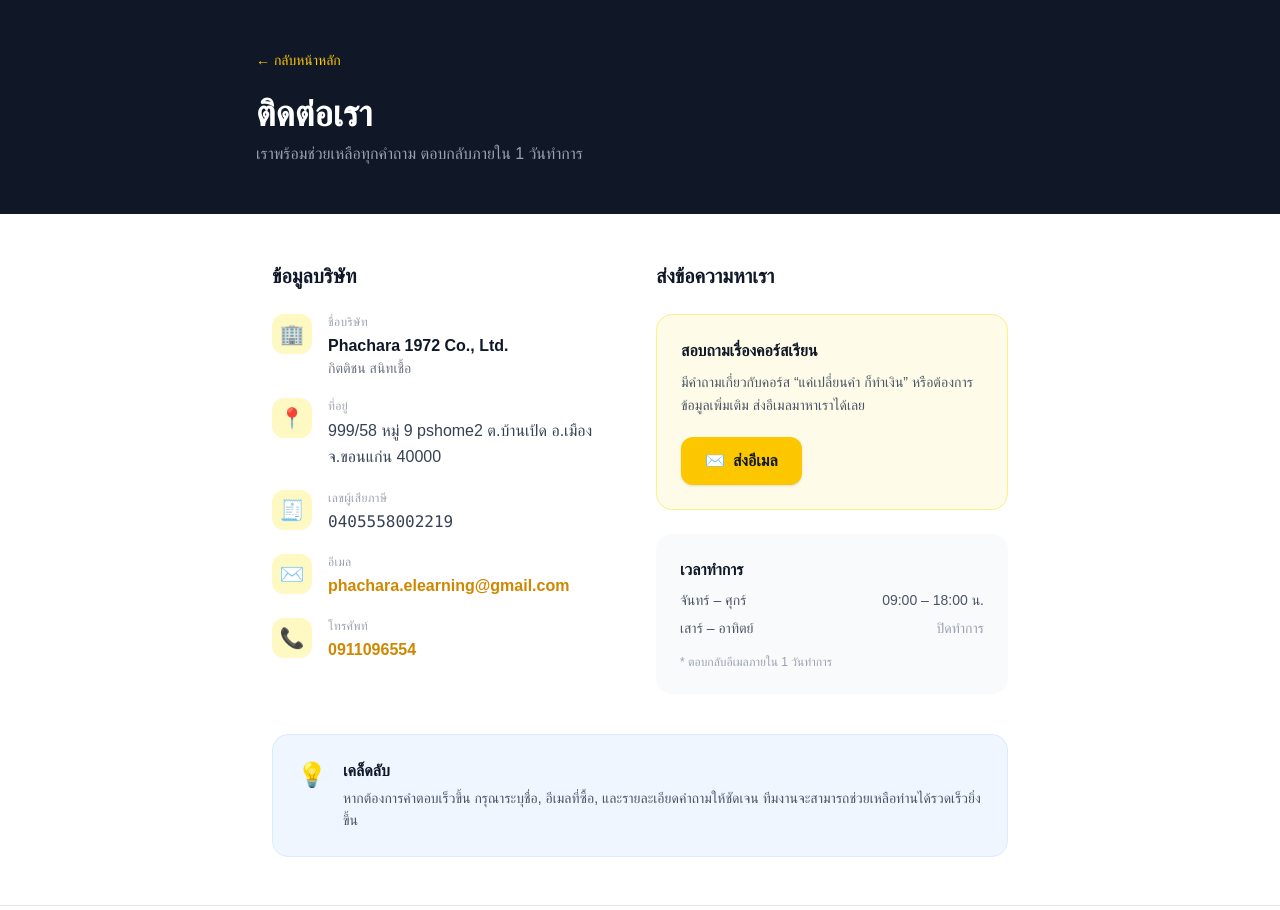
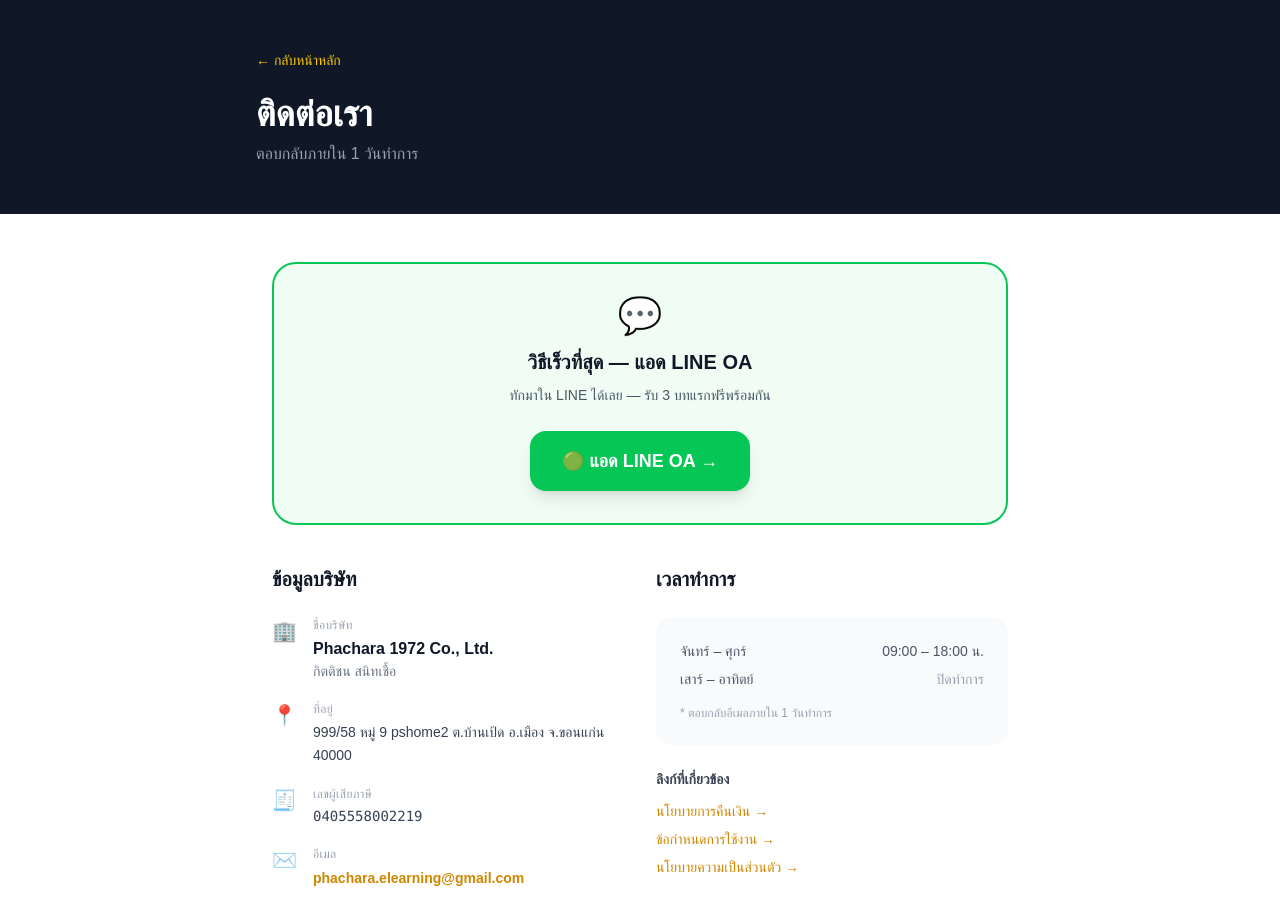
Before and after one commit to kittichon-git/phachara-landing, a Next.js app: page /contact in a window 1280 px wide. Shown: the top 910 px of the page. Built offline with nearby package versions, Linux system fonts and the light colour scheme.

Commit message:
feat(B14): contact page — LINE-first with OA link + business info

```diff
--- a/app/contact/page.tsx
+++ b/app/contact/page.tsx
@@ -1,18 +1,17 @@
 import type { Metadata } from 'next'
-import { BUSINESS, COURSE } from '@/lib/constants'
+import { BUSINESS } from '@/lib/constants'
+import { lineUrl } from '@/lib/constants'
+import Footer from '@/components/Footer'
 
 export const metadata: Metadata = {
   title: 'ติดต่อเรา | phachara.com',
-  description: 'ติดต่อทีมงาน phachara.com สำหรับคำถามเกี่ยวกับคอร์สเรียนหรือบริการต่างๆ',
+  description: 'ติดต่อทีมงาน phachara.com — แอด LINE เพื่อรับ 3 บทแรกฟรี หรืออีเมลหาเราได้ตลอด',
   alternates: { canonical: 'https://phachara.com/contact' },
 }
 
 export default function ContactPage() {
-  const subject = encodeURIComponent(`สอบถามข้อมูลคอร์ส ${COURSE.title}`)
-  const href = `mailto:${BUSINESS.email}?subject=${subject}`
-
   return (
-    <div className="min-h-screen bg-white">
+    <div className="min-h-screen bg-white flex flex-col">
       {/* Header */}
       <header className="bg-gray-900 text-white py-12 px-4">
         <div className="max-w-3xl mx-auto">
@@ -20,77 +19,74 @@ export default function ContactPage() {
             ← กลับหน้าหลัก
           </a>
           <h1 className="text-3xl sm:text-4xl font-bold">ติดต่อเรา</h1>
-          <p className="text-gray-400 mt-2">เราพร้อมช่วยเหลือทุกคำถาม ตอบกลับภายใน 1 วันทำการ</p>
+          <p className="text-gray-400 mt-2">ตอบกลับภายใน 1 วันทำการ</p>
         </div>
       </header>
 
-      {/* Content */}
-      <main className="max-w-3xl mx-auto px-4 py-12">
+      <main className="max-w-3xl mx-auto px-4 py-12 flex-1">
+        {/* Primary: LINE CTA */}
+        <div className="bg-[#f0fdf4] border-2 border-[#06C755] rounded-3xl p-8 text-center mb-10">
+          <div className="text-4xl mb-3" aria-hidden="true">💬</div>
+          <h2 className="text-xl font-bold text-gray-900 mb-2">วิธีเร็วที่สุด — แอด LINE OA</h2>
+          <p className="text-gray-600 text-sm mb-6 leading-relaxed">
+            ทักมาใน LINE ได้เลย — รับ 3 บทแรกฟรีพร้อมกัน
+          </p>
+          <a
+            href={lineUrl('hero')}
+            target="_blank"
+            rel="noopener noreferrer"
+            className="inline-flex items-center gap-2 bg-[#06C755] hover:bg-[#05a547] text-white font-bold px-8 py-4 rounded-2xl shadow-lg transition-all duration-150 text-lg"
+          >
+            🟢 แอด LINE OA →
+          </a>
+        </div>
+
         <div className="grid grid-cols-1 md:grid-cols-2 gap-8">
           {/* Company Info */}
           <section aria-labelledby="company-info">
             <h2 id="company-info" className="text-xl font-bold text-gray-900 mb-6">ข้อมูลบริษัท</h2>
             <address className="not-italic space-y-5">
-              {/* Company Name */}
               <div className="flex items-start gap-4">
-                <div className="w-10 h-10 rounded-xl bg-yellow-100 flex items-center justify-center flex-shrink-0 text-xl" aria-hidden="true">
-                  🏢
-                </div>
+                <span className="text-xl" aria-hidden="true">🏢</span>
                 <div>
-                  <p className="text-xs text-gray-400 font-medium uppercase tracking-wide mb-1">ชื่อบริษัท</p>
+                  <p className="text-xs text-gray-400 uppercase tracking-wide mb-1">ชื่อบริษัท</p>
                   <p className="text-gray-900 font-semibold">{BUSINESS.nameEn}</p>
                   <p className="text-gray-500 text-sm">{BUSINESS.name}</p>
                 </div>
               </div>
-
-              {/* Address */}
               <div className="flex items-start gap-4">
-                <div className="w-10 h-10 rounded-xl bg-yellow-100 flex items-center justify-center flex-shrink-0 text-xl" aria-hidden="true">
-                  📍
-                </div>
+                <span className="text-xl" aria-hidden="true">📍</span>
                 <div>
-                  <p className="text-xs text-gray-400 font-medium uppercase tracking-wide mb-1">ที่อยู่</p>
-                  <p className="text-gray-700 leading-relaxed">{BUSINESS.address}</p>
+                  <p className="text-xs text-gray-400 uppercase tracking-wide mb-1">ที่อยู่</p>
+                  <p className="text-gray-700 leading-relaxed text-sm">{BUSINESS.address}</p>
                 </div>
               </div>
-
-              {/* Tax ID */}
               <div className="flex items-start gap-4">
-                <div className="w-10 h-10 rounded-xl bg-yellow-100 flex items-center justify-center flex-shrink-0 text-xl" aria-hidden="true">
-                  🧾
-                </div>
+                <span className="text-xl" aria-hidden="true">🧾</span>
                 <div>
-                  <p className="text-xs text-gray-400 font-medium uppercase tracking-wide mb-1">เลขผู้เสียภาษี</p>
-                  <p className="text-gray-700 font-mono">{BUSINESS.taxId}</p>
+                  <p className="text-xs text-gray-400 uppercase tracking-wide mb-1">เลขผู้เสียภาษี</p>
+                  <p className="text-gray-700 font-mono text-sm">{BUSINESS.taxId}</p>
                 </div>
               </div>
-
-              {/* Email */}
               <div className="flex items-start gap-4">
-                <div className="w-10 h-10 rounded-xl bg-yellow-100 flex items-center justify-center flex-shrink-0 text-xl" aria-hidden="true">
-                  ✉️
-                </div>
+                <span className="text-xl" aria-hidden="true">✉️</span>
                 <div>
-                  <p className="text-xs text-gray-400 font-medium uppercase tracking-wide mb-1">อีเมล</p>
+                  <p className="text-xs text-gray-400 uppercase tracking-wide mb-1">อีเมล</p>
                   <a
                     href={`mailto:${BUSINESS.email}`}
-                    className="text-yellow-600 font-semibold hover:text-yellow-700 hover:underline transition-colors"
+                    className="text-yellow-600 font-semibold hover:underline text-sm"
                   >
                     {BUSINESS.email}
                   </a>
                 </div>
               </div>
-
-              {/* Phone */}
               <div className="flex items-start gap-4">
-                <div className="w-10 h-10 rounded-xl bg-yellow-100 flex items-center justify-center flex-shrink-0 text-xl" aria-hidden="true">
-                  📞
-                </div>
+                <span className="text-xl" aria-hidden="true">📞</span>
                 <div>
-                  <p className="text-xs text-gray-400 font-medium uppercase tracking-wide mb-1">โทรศัพท์</p>
+                  <p className="text-xs text-gray-400 uppercase tracking-wide mb-1">โทรศัพท์</p>
                   <a
                     href={`tel:${BUSINESS.phone}`}
-                    className="text-yellow-600 font-semibold hover:text-yellow-700 hover:underline transition-colors"
+                    className="text-yellow-600 font-semibold hover:underline text-sm"
                   >
                     {BUSINESS.phone}
                   </a>
@@ -99,27 +95,10 @@ export default function ContactPage() {
             </address>
           </section>
 
-          {/* Contact CTA */}
-          <section aria-labelledby="contact-cta">
-            <h2 id="contact-cta" className="text-xl font-bold text-gray-900 mb-6">ส่งข้อความหาเรา</h2>
-
-            <div className="bg-yellow-50 border border-yellow-200 rounded-2xl p-6 mb-6">
-              <h3 className="font-semibold text-gray-900 mb-2">สอบถามเรื่องคอร์สเรียน</h3>
-              <p className="text-gray-600 text-sm leading-relaxed mb-5">
-                มีคำถามเกี่ยวกับคอร์ส &ldquo;{COURSE.title}&rdquo; หรือต้องการข้อมูลเพิ่มเติม
-                ส่งอีเมลมาหาเราได้เลย
-              </p>
-              <a
-                href={href}
-                className="inline-flex items-center gap-2 bg-yellow-400 hover:bg-yellow-300 text-gray-900 font-bold px-6 py-3 rounded-xl transition-colors shadow-sm"
-              >
-                <span aria-hidden="true">✉️</span>
-                ส่งอีเมล
-              </a>
-            </div>
-
-            <div className="bg-gray-50 rounded-2xl p-6">
-              <h3 className="font-semibold text-gray-900 mb-2">เวลาทำการ</h3>
+          {/* Hours + links */}
+          <section>
+            <h2 className="text-xl font-bold text-gray-900 mb-6">เวลาทำการ</h2>
+            <div className="bg-gray-50 rounded-2xl p-6 mb-6">
               <ul className="text-gray-600 text-sm space-y-2">
                 <li className="flex justify-between">
                   <span>จันทร์ – ศุกร์</span>
@@ -130,36 +109,28 @@ export default function ContactPage() {
                   <span className="font-medium text-gray-400">ปิดทำการ</span>
                 </li>
               </ul>
-              <p className="text-gray-400 text-xs mt-4">
-                * ตอบกลับอีเมลภายใน 1 วันทำการ
-              </p>
+              <p className="text-gray-400 text-xs mt-4">* ตอบกลับอีเมลภายใน 1 วันทำการ</p>
             </div>
+
+            <nav aria-label="ลิงก์ที่เกี่ยวข้อง">
+              <h3 className="text-sm font-semibold text-gray-700 mb-3">ลิงก์ที่เกี่ยวข้อง</h3>
+              <ul className="space-y-2 text-sm">
+                {[
+                  { href: '/legal/refund', label: 'นโยบายการคืนเงิน' },
+                  { href: '/legal/terms', label: 'ข้อกำหนดการใช้งาน' },
+                  { href: '/legal/privacy', label: 'นโยบายความเป็นส่วนตัว' },
+                ].map((l) => (
+                  <li key={l.href}>
+                    <a href={l.href} className="text-yellow-600 hover:underline">{l.label} →</a>
+                  </li>
+                ))}
+              </ul>
+            </nav>
           </section>
-        </div>
-
-        {/* Response time notice */}
-        <div className="mt-10 bg-blue-50 border border-blue-100 rounded-2xl p-6 flex items-start gap-4">
-          <span className="text-2xl flex-shrink-0" aria-hidden="true">💡</span>
-          <div>
-            <p className="font-semibold text-gray-900 mb-1">เคล็ดลับ</p>
-            <p className="text-gray-600 text-sm leading-relaxed">
-              หากต้องการคำตอบเร็วขึ้น กรุณาระบุชื่อ, อีเมลที่ซื้อ, และรายละเอียดคำถามให้ชัดเจน
-              ทีมงานจะสามารถช่วยเหลือท่านได้รวดเร็วยิ่งขึ้น
-            </p>
-          </div>
         </div>
       </main>
 
-      {/* Footer nav */}
-      <div className="border-t border-gray-200 py-8 px-4">
-        <div className="max-w-3xl mx-auto flex gap-4 text-sm">
-          <a href="/" className="text-yellow-600 hover:text-yellow-700 font-medium">← หน้าหลัก</a>
-          <span className="text-gray-300">|</span>
-          <a href="/refund" className="text-gray-500 hover:text-gray-700">คืนเงิน</a>
-          <a href="/terms" className="text-gray-500 hover:text-gray-700">ข้อกำหนด</a>
-          <a href="/privacy" className="text-gray-500 hover:text-gray-700">ความเป็นส่วนตัว</a>
-        </div>
-      </div>
+      <Footer />
     </div>
   )
 }
```
